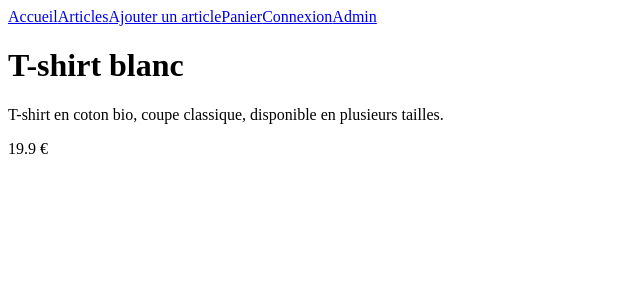
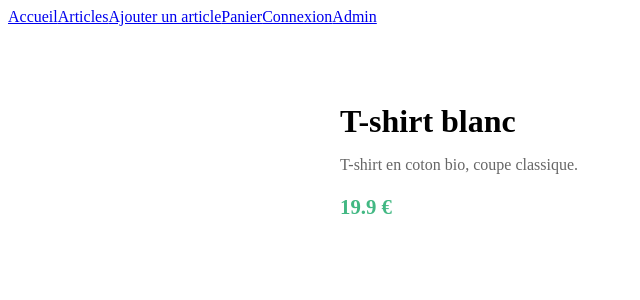
Before and after one commit to Lykomonix/TP1_HARTZ, a Vue app: page /articles/1 in a window 1280 px wide. Shown: the top 300 px of the page, without its empty margins (0-640 px from the left). Built offline with nearby package versions, Linux system fonts and the light colour scheme.

Commit message:
feat: dynamaic card

```diff
--- a/src/views/ItemCard.vue
+++ b/src/views/ItemCard.vue
@@ -1,16 +1,12 @@
 <!-- views/ItemCard.vue -->
 <script setup>
-import { ref, computed } from 'vue'
+import { ref } from 'vue'
 import { useRoute } from 'vue-router'
+import articleService from '../services/articleService';
 
 const route = useRoute()
 
-const item = {
-  id: 1,
-  name: "T-shirt blanc",
-  description: "T-shirt en coton bio, coupe classique, disponible en plusieurs tailles.",
-  price: 19.9
-}
+const item = ref(articleService.getById(route.params.id))
 </script>
 
 <template>
@@ -25,4 +21,30 @@
 </template>
 
 <style scoped>
+.item-detail {
+  max-width: 600px;
+  margin: 2rem auto;
+  padding: 1.5rem;
+}
+
+.item-detail h1 {
+  margin-bottom: 0.5rem;
+}
+
+.description {
+  color: #666;
+  margin-bottom: 1rem;
+}
+
+.price {
+  font-weight: 700;
+  font-size: 1.3rem;
+  color: #42b883;
+}
+
+.not-found {
+  text-align: center;
+  padding: 3rem;
+  color: #999;
+}
 </style>
```
